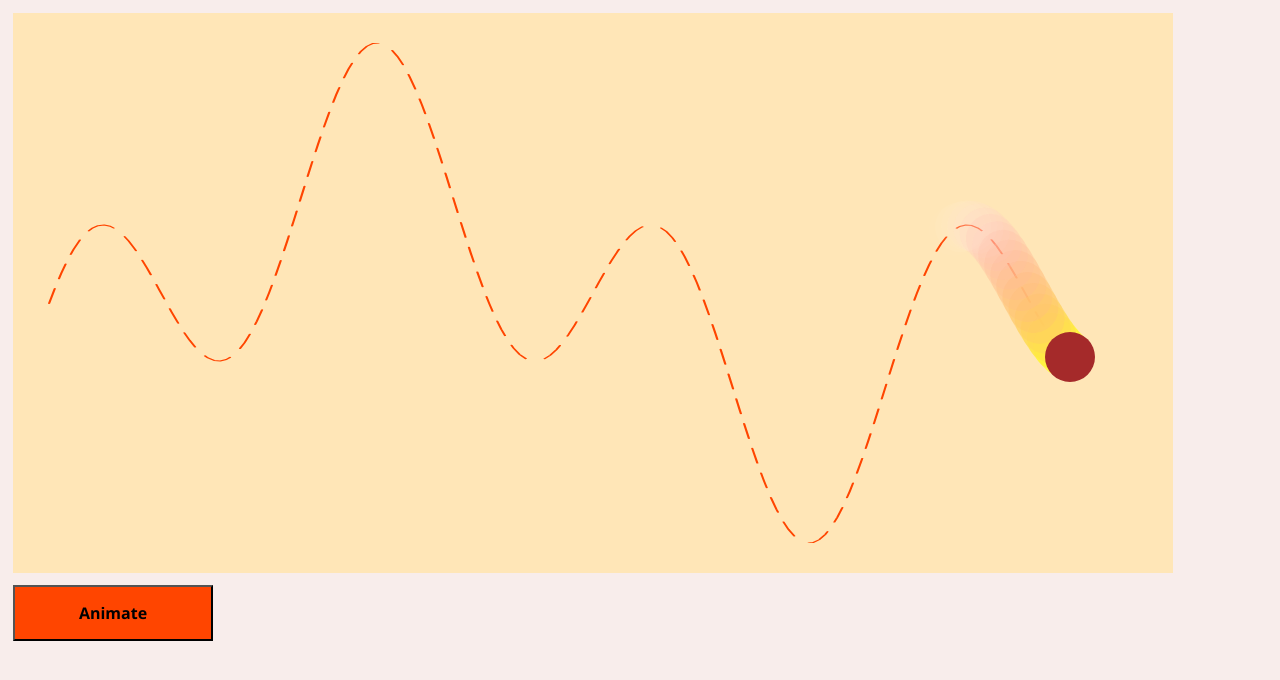
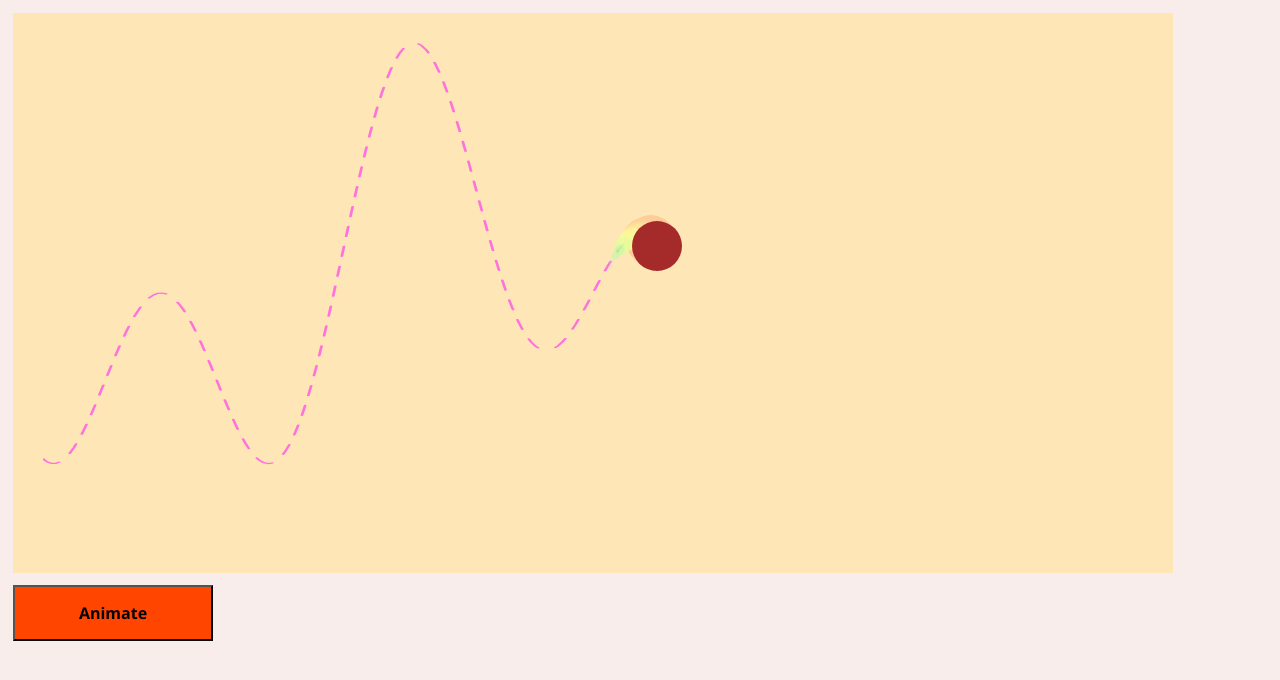
Before and after one commit to RoiXd/random-algs-xd-motion, a website built with Vite: page index.html in a window 1280 px wide. Both pictures are taken after a click on the button "Animate". Built offline with nearby package versions, Linux system fonts and the light colour scheme.

Commit message:
Added documentation and examples.

```diff
--- a/examples/basicUsage.css
+++ b/examples/basicUsage.css
@@ -18,7 +18,7 @@ body {
   flex: 1;
 }
 
-#animation-container svg {
+.animation-trace {
   z-index: -50;
 }
 
--- a/examples/basicUsage.js
+++ b/examples/basicUsage.js
@@ -27,20 +27,31 @@ const animateBtn = document.getElementById("animate-btn")
 const object = document.getElementById("animation-obj")
 
 function animateObj() {
-  const fx = x => Math.sin(x)*Math.cos(2*x)
+  const fx = x => Math.sin(2*x)*Math.cos(5*x)
 
   const anim = fn2Animation(object, fx,
-    [-4, 4], 60, 3, {
+    [-2, 2], 50, 5, {
       easing: "linear",
       tracePath: true,
       traceStyle: {
-        stroke: "orangered",
-        strokeWidth: "0.2px",
-        strokeDasharray: "3px 2px"
+        stroke: "magenta",
+        strokeOpacity: "0.5",
+        strokeWidth: "0.25px",
+        strokeDasharray: "2px 2px"
+      },
+      enableTrail: true,
+      trailStyle: {
+        maxLength: 50,
+        decay: 0.08,
+        opacityGradient: (p) => 1-p,
+        lineWidthGradient: (p) => 50*(1 - p**(2/3)),
+        hueGradient: (p) => 30 + + 40*p**3 + 120*p**2,
+        lightnessGradient: (p) => 80,
+        saturationGradient: (p) => 100
       }
     })
 
-  console.log(anim)
+
   anim.play()
 }
 
--- a/src/core/animate.ts
+++ b/src/core/animate.ts
@@ -33,7 +33,7 @@ options: AnimationOptions = {}) {
     let container = element.parentElement
     if (!container) container = document.body
 
-    const previousSVG = document.querySelector(".animation-trail")
+    const previousSVG = document.querySelector(".animation-trace")
     if(previousSVG) container.removeChild(previousSVG)
 
     // Génération des points
@@ -83,16 +83,31 @@ options: AnimationOptions = {}) {
             animation,
             duration,
             points,
-            easing,
-            (point, frame) => {
-                if (!trail) return
-                const canvasRect = trail.getCanvasRect()
+            easing
+        )
+    }
+    if(enableTrail) {
+        let startTime: number | null = null
+        function refreshTrail(timestamp: number) {
+            if (!trail || animationStopped) return
+
+            if (!startTime) startTime = timestamp
+
+            const currentTime = parseFloat(animation.currentTime!.toString())
+            const linearProgress = Math.min(1, currentTime / (duration * 1000))
+            const easedProgress = getEasedProgress(linearProgress, easing)
+
+            const currentFrame = Math.floor(easedProgress * (points.length - 1))
+            const point = points.at(currentFrame)
+            const canvasRect = trail.getCanvasRect()
+            if(point)
                 trail.addPoint(
                     point[0] * canvasRect.width,
                     (1 - point[1]) * canvasRect.height
                 )
-            }
-        )
+            requestAnimationFrame(refreshTrail)
+        }
+        requestAnimationFrame(refreshTrail)
     }
 
     animation.onfinish = (event) => {
@@ -149,7 +164,7 @@ export class TraceEffect {
         this.options = options
 
         // Remove existing trace if any
-        const previousSVG = this.container.querySelector(".animation-trail")
+        const previousSVG = this.container.querySelector(".animation-trace")
         if (previousSVG) this.container.removeChild(previousSVG)
 
         // Create SVG container
@@ -158,7 +173,7 @@ export class TraceEffect {
         this.svg.setAttribute("viewBox", "0 0 100 100")
         this.svg.setAttribute("width", "100%")
         this.svg.setAttribute("height", "100%")
-        this.svg.classList.add("animation-trail")
+        this.svg.classList.add("animation-trace")
         this.svg.style.position = 'absolute'
         this.svg.style.top = '0'
         this.svg.style.left = '0'
@@ -348,7 +363,8 @@ type TrailEffectOptions = {
 
 
 /**
- * Creates a trailing visual effect that follows an HTML element
+ * Creates a trailing visual effect that follows an HTML element,
+ * somewhat like a traveling star
  * @class
  * @example
  * const container = document.getElementById('animation-container');
@@ -370,13 +386,26 @@ export class TrailEffect {
     options: TrailEffectOptions
     private parent
     private canvas: HTMLCanvasElement
-    private followedElement: HTMLElement
+    private followedElement: HTMLElement | undefined
     private ctx: CanvasRenderingContext2D
     private trail: Array<{x: number, y: number, age: number}> = []
-    private maxLength = 30
-    private decay = 0.05
+    private maxLength
     private margin = 15
 
+
+
+    setMargin(value: number) {
+        if (value < 0) this.margin = 0
+        this.margin = value
+
+        this.canvas.style.top = `-${this.margin/2}%`
+        this.canvas.style.left = `-${this.margin/2}%`
+        this.canvas.style.width = `${100+this.margin}%`
+        this.canvas.style.height = `${100+this.margin}%`
+
+        this.canvas.width = this.parent.clientWidth*(1+this.margin/100)
+        this.canvas.height = this.parent.clientHeight*(1+this.margin/100)
+    }
 
     /**
      * Gets the effective dimensions of the canvas accounting for margin
@@ -395,10 +424,11 @@ export class TrailEffect {
      * @param parent - Container element that holds the trail canvas
      * @param followedElement - Element whose position the trail follow
      */
-    constructor(parent: HTMLElement, followedElement: HTMLElement, options: TrailEffectOptions = {}) {
+    constructor(parent: HTMLElement, followedElement?: HTMLElement, options: TrailEffectOptions = {}) {
         this.options = options
 
         this.canvas = document.createElement('canvas')
+        this.canvas.classList.add("animation-trail")
         this.canvas.style.position = 'absolute'
         this.canvas.style.zIndex = "-10"
         this.canvas.style.top = `-${this.margin/2}%`
@@ -411,6 +441,8 @@ export class TrailEffect {
 
         this.ctx = this.canvas.getContext('2d')!
         parent.appendChild(this.canvas)
+
+        this.maxLength = options.maxLength || 30
 
         this.parent = parent
 
@@ -427,7 +459,12 @@ export class TrailEffect {
      * @param {number} x - X coordinate of the point (relative to parent container)
      * @param {number} y - Y coordinate of the point (relative to parent container)
      */
-    addPoint(x: number, y: number) {
+    addPoint(x?: number, y?: number) {
+        if(typeof x !== "number" || typeof y !== "number") {
+            if(!this.followedElement) throw new Error("addPoint() has been called without arguments but no followed element was specified.")
+            x = this.followedElement.offsetLeft
+            y = this.followedElement.offsetTop  + this.followedElement.clientHeight
+        }
         this.trail.unshift({ x: x+this.parent.clientWidth*(this.margin/200),
             y: y+this.parent.clientHeight*(this.margin/200), age: 1 })
         if (this.trail.length > this.maxLength) {
@@ -441,29 +478,26 @@ export class TrailEffect {
 
         if (this.trail.length < 2) return
 
-        // Dessiner la traînée lumineuse
-        for (let i = 0; i < this.trail.length - 1; i++) {
-            const elRect = this.followedElement.getBoundingClientRect()
-            const {
-                ageFactor = (p) => Math.pow(1 - p, 2),
-                opacityGradient = (ageFactor) => Math.min(0.8, ageFactor * 0.8),
-                lineWidthGradient = (p) => elRect.width,
+        const elRect = this.followedElement?.getBoundingClientRect()
+        const {
+                decay =  0.05,
+                maxLength = 30,
+                opacityGradient = (p) => Math.min(0.8, Math.pow(1 - p, 2) * 0.8),
+                lineWidthGradient = (p) => elRect?.width ?? 20,
                 hueGradient = (p) => 60 - p*95,
                 saturationGradient = (p) => 100,
                 lightnessGradient = (p) => 60 + p*45,
                 linecap = "round"
             } = this.options
-
+        // Dessiner la traînée lumineuse
+        for (let i = 0; i < this.trail.length - 1; i++) {
             const p1 = this.trail[i]!
             const p2 = this.trail[i + 1]!
 
             const progress = i / this.trail.length
 
-            const _ageFactor = ageFactor(progress)
-            // = ageFactor(progress)
-            const opacity = opacityGradient(_ageFactor)
+            const opacity = opacityGradient(progress)
 
-            // Taille du trait décroissante
             const lineWidth = lineWidthGradient(progress)
 
             // Dégradé de couleur (chaud → froid)
@@ -481,7 +515,7 @@ export class TrailEffect {
         }
 
         // Décrémenter l'âge des points (effet fondu)
-        this.trail = this.trail.map(p => ({ ...p, age: p.age - this.decay }))
+        this.trail = this.trail.map(p => ({ ...p, age: p.age - decay }))
             .filter(p => p.age > 0)
     }
 
```
Also changed, not shown: README.md, assets/screenshots/path-tracing.gif (added), assets/screenshots/sin2xcos5x-trail-path.gif (added), assets/screenshots/starry-trail.gif (added).
